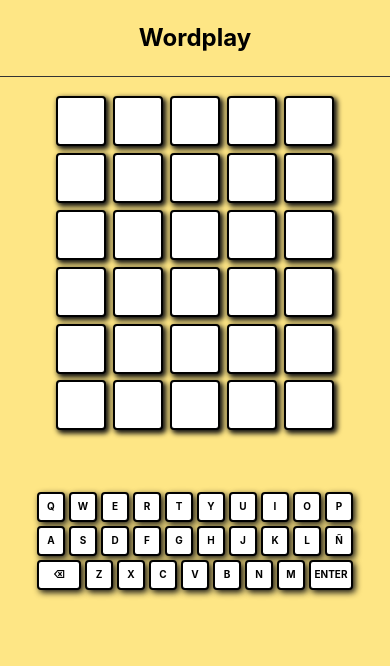
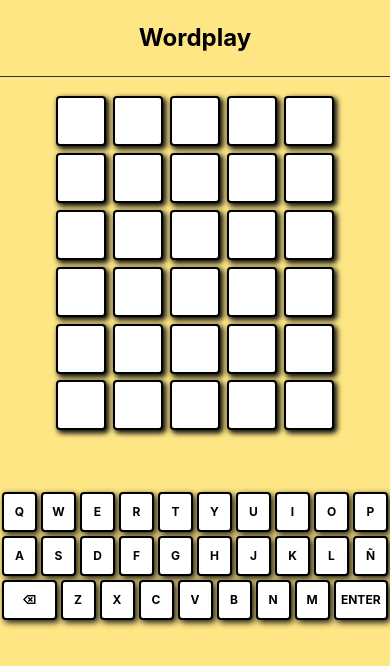
Before and after one commit to KevDeto/WordPlay, a React (Vite) app: page / in a window 390 px wide. Shown: the top 666 px of the page. Built offline with nearby package versions, Linux system fonts and the light colour scheme.

Commit message:
retoques en el responsive del keyboard y el gameboard para menos de 390px

```diff
--- a/src/components/game/GameBoard.jsx
+++ b/src/components/game/GameBoard.jsx
@@ -13,7 +13,7 @@ export const GameBoard = ({ board, currentRow, currentGuess }) => {
     }
 
     return (
-        <div className="mt-4">
+        <div className="mt-4 w-screen">
             {board.map((row, col) => (
                 <Row key={col} row={getMergedRow(row, col)} />
             ))}
--- a/src/components/game/Key.jsx
+++ b/src/components/game/Key.jsx
@@ -8,7 +8,7 @@ export const Key = ({ label, onClick, status }) => {
             case "present":
                 return "text-white bg-[#c9b458]";
             case "absent":
-                return "text-white bg-[#3a3a3c]";
+                return "text-white bg-gray-500";
             default:
                 return "text-black bg-white";
         }
@@ -19,12 +19,12 @@ export const Key = ({ label, onClick, status }) => {
             onClick={() => onClick(label)}
             className={`
                 m-0.5 p-0.5 xs:p-[4px] sm:m-1 sm:p-2 md:m-1 md:p-2.5
-                font-bold text-[10px] xs:text-[14px] sm:text-lg md:text-[23px] ${getColorState()}
+                font-bold text-[12px] xs:text-[15px] sm:text-lg md:text-[23px] ${getColorState()}
                 border-black border-2 rounded-[4px] cursor-pointer
                 shadow-[2.4px_2.4px_6px_0px_rgb(18,18,18)] sm:shadow-[2.4px_2.4px_5px_1px_rgb(18,18,18)]
                 ${label === "ENTER" || label === "BACKSPACE"
                     ? "flex-1 sm:w-[52px] sm:h-[52px] md:w-[64px] md:h-[64px]"
-                    : "w-[28px] h-[30px] xs:w-[40px] xs:h-[40px] sm:w-[52px] sm:h-[52px] md:w-[64px] md:h-[64px]" }
+                    : "w-[35px] h-[40px] xs:w-[44px] xs:h-[50px] sm:w-[52px] sm:h-[52px] md:w-[64px] md:h-[64px]" }
                 `}
         >
             {label === "BACKSPACE" ? "⌫" : label}
--- a/src/components/game/Keyboard.jsx
+++ b/src/components/game/Keyboard.jsx
@@ -9,7 +9,7 @@ const rows = [
 export const Keyboard = ({ onKey, keyStatus }) => {
 
     return (
-        <div className="m-14">
+        <div className="m-14 max-xxs:w-screen">
             {rows.map((row, col) => (
                 <div
                     key={col}
--- a/src/index.css
+++ b/src/index.css
@@ -1,4 +1,5 @@
 @import "tailwindcss";
 @theme{
+    --breakpoint-xxs:390px;
     --breakpoint-xs:480px;
 }
```
